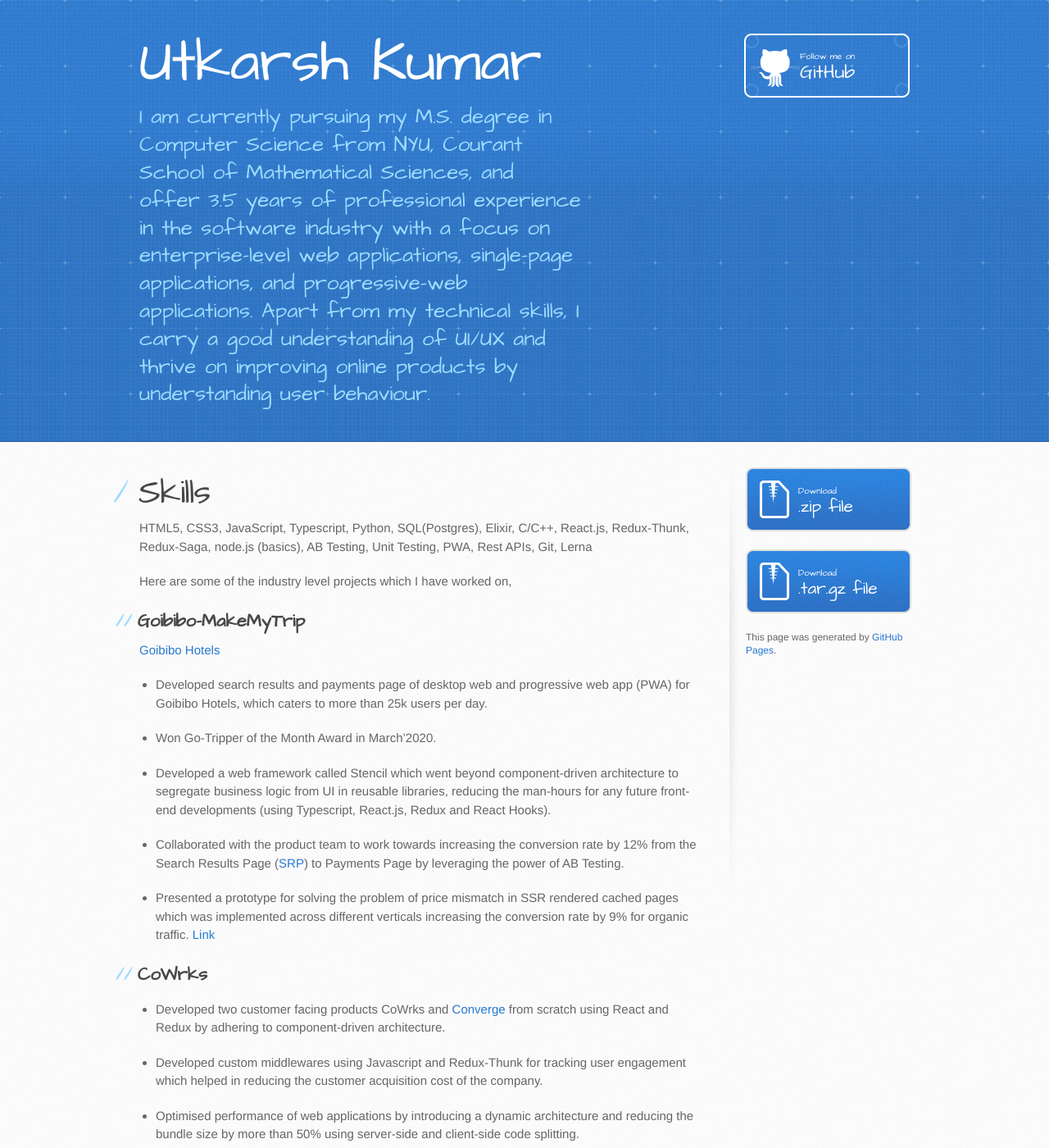
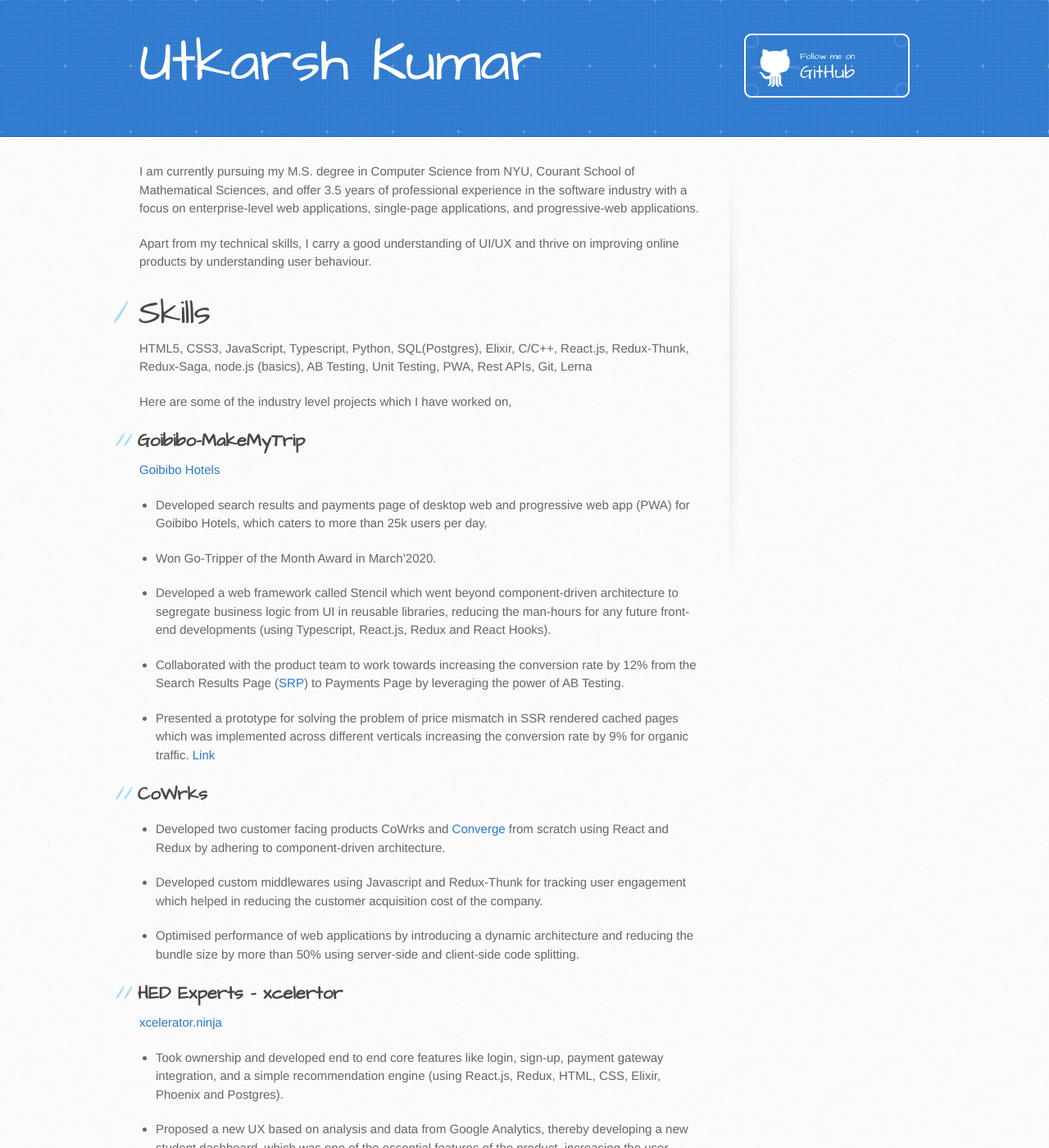
Before and after one commit to utk6612/utk6612.github.io, a Jekyll site: the page built from index.md, in a window 1280 px wide and 1400 px high. Shown: the whole window at 82% size. Built offline with Jekyll 4.4.1, drawn with Linux system fonts in a browser that asks for light colours; the repository's description, which GitHub fills in, is left out.

Commit message:
improved content

```diff
--- a/_config.yml
+++ b/_config.yml
@@ -1,5 +1,4 @@
 title: Utkarsh Kumar
-description: I am currently pursuing my M.S. degree in Computer Science from NYU, Courant School of Mathematical Sciences, and offer 3.5 years of professional experience in the software industry with a focus on enterprise-level web applications, single-page applications, and progressive-web applications. Apart from my technical skills, I carry a good understanding of UI/UX and thrive on improving online products by understanding user behaviour.
-show_downloads: true
+show_downloads: false
 google_analytics:
 theme: jekyll-theme-architect
--- a/_layouts/default.html
+++ b/_layouts/default.html
@@ -51,8 +51,6 @@
           {% if site.github.is_project_page %}
             <p class="repo-owner"><a href="{{ site.github.repository_url }}">{{ site.github.repository_name }}</a> is maintained by <a href="{{ site.github.owner_url }}">{{ site.github.owner_name }}</a>.</p>
           {% endif %}
-
-          <p>This page was generated by <a href="https://pages.github.com">GitHub Pages</a>.</p>
         </aside>
       </div>
     </div>
--- a/index.md
+++ b/index.md
@@ -16,7 +19,7 @@ Here are some of the industry level projects which I have worked on,
 
 ## Goibibo-MakeMyTrip
 
-[Goibibo Hotels](https://goibibo.com/hotels/)
+[Goibibo Hotels](https://goibibo.com/hotels/){:target="_blank"}
 
 *   Developed search results and payments page of desktop web and progressive web app (PWA) for Goibibo Hotels, which caters to more than 25k users per day.
 
@@ -24,19 +27,20 @@ Here are some of the industry level projects which I have worked on,
 
 *   Developed a web framework called Stencil which went beyond component-driven architecture to segregate business logic from UI in reusable libraries, reducing the man-hours for any future front-end developments (using Typescript, React.js, Redux and React Hooks).
 
-*   Collaborated with the product team to work towards increasing the conversion rate by 12% from the Search Results Page ([SRP](https://goibibo.com/hotels/hotels-in-goa-ct/)) to Payments Page by leveraging the power of AB Testing.
+*   Collaborated with the product team to work towards increasing the conversion rate by 12% from the Search Results Page ([SRP](https://goibibo.com/hotels/hotels-in-goa-ct/){:target="_blank"}) to Payments Page by leveraging the power of AB Testing.
 
-*   Presented a prototype for solving the problem of price mismatch in SSR rendered cached pages which was implemented across different verticals increasing the conversion rate by 9% for organic traffic. [Link](https://goibibo.com/hotels/hotels-in-goa-ct/)
+*   Presented a prototype for solving the problem of price mismatch in SSR rendered cached pages which was implemented across different verticals increasing the conversion rate by 9% for organic traffic. [Link](https://goibibo.com/hotels/hotels-in-goa-ct/){:target="_blank"}
 
 ## CoWrks
 
-*   Developed two customer facing products CoWrks and [Converge](https://converge.cowrks.com/) from scratch using React and Redux by adhering to component-driven architecture.
+*   Developed two customer facing products CoWrks and [Converge](https://converge.cowrks.com/){:target="_blank"} from scratch using React and Redux by adhering to component-driven architecture.
 
 *   Developed custom middlewares using Javascript and Redux-Thunk for tracking user engagement which helped in reducing the customer acquisition cost of the company.
 
 *   Optimised performance of web applications by introducing a dynamic architecture and reducing the bundle size by more than 50% using server-side and client-side code splitting.
 
-## HED Experts
+## HED Experts - xcelertor
+[xcelerator.ninja](https://xcelerator.ninja/){:target="_blank"}
 
 *   Took ownership and developed end to end core features like login, sign-up, payment gateway integration, and a simple recommendation engine (using React.js, Redux, HTML, CSS, Elixir, Phoenix and Postgres).
 
```
Also changed, not shown: other parts of index.md (+3 -0 lines).
